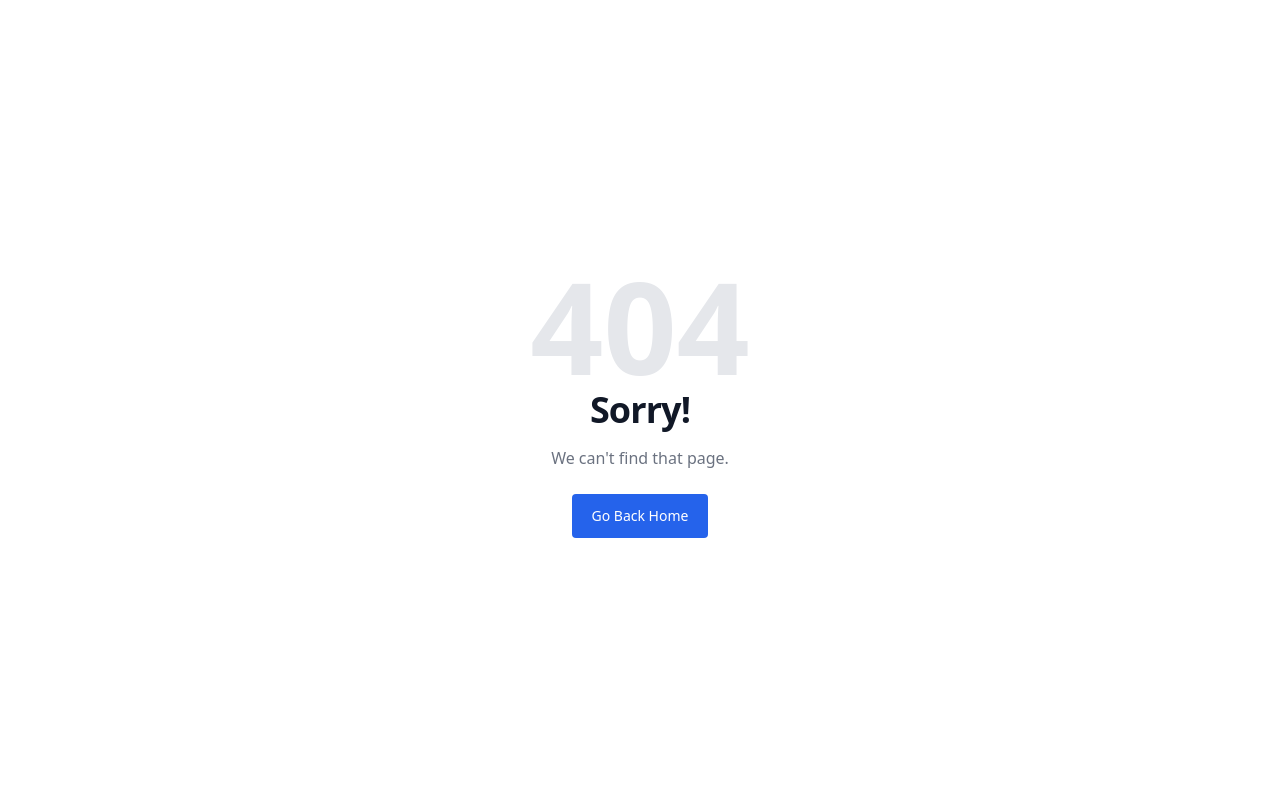
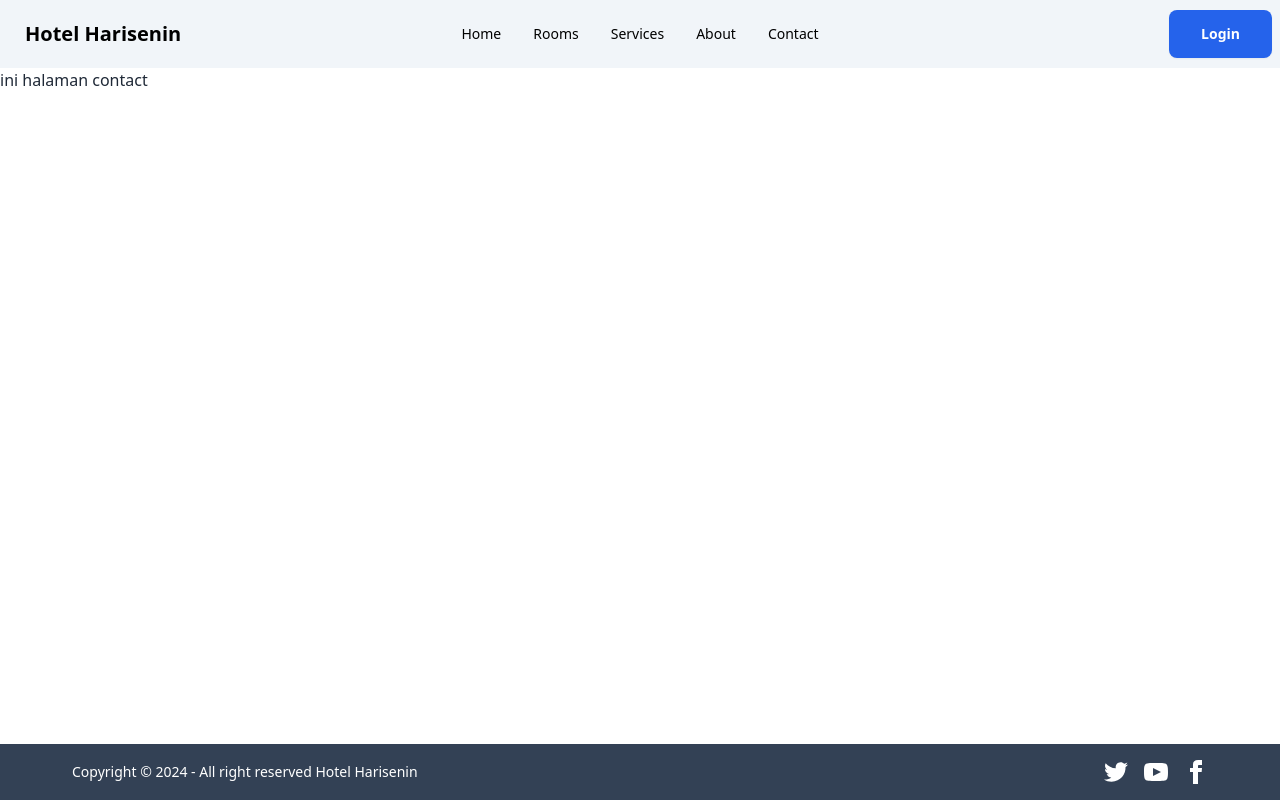
Before and after one commit to Chotifz/hotel-harisenin-r, a React (Vite) app: page /contact in a window 1280 px wide. Before the commit this address had no page. Built offline with nearby package versions, Linux system fonts and the light colour scheme.

Commit message:
feat: create root page contact

```diff
--- /dev/null
+++ b/src/pages/Contact.jsx
@@ -0,0 +1,9 @@
+import React from 'react'
+
+export default function Contact() {
+  return (
+    <>
+        <h1>ini halaman contact</h1>
+    </>
+  )
+}
--- a/src/routers/index.jsx
+++ b/src/routers/index.jsx
@@ -8,6 +8,7 @@ import ErrorPage from "../component/ErrorPage";
 import Rooms from "../pages/Rooms";
 import Signin from "../pages/auth/Signin";
 import Register from "../pages/auth/Register";
+import Contact from "../pages/Contact";
 
 export const router = createBrowserRouter([
   {
@@ -32,6 +33,10 @@ export const router = createBrowserRouter([
         element: <About />,
       },
       {
+        path: "/contact",
+        element: <Contact />,
+      },
+      {
         path: "/auth/signin",
         element: <Signin />,
       },
```
